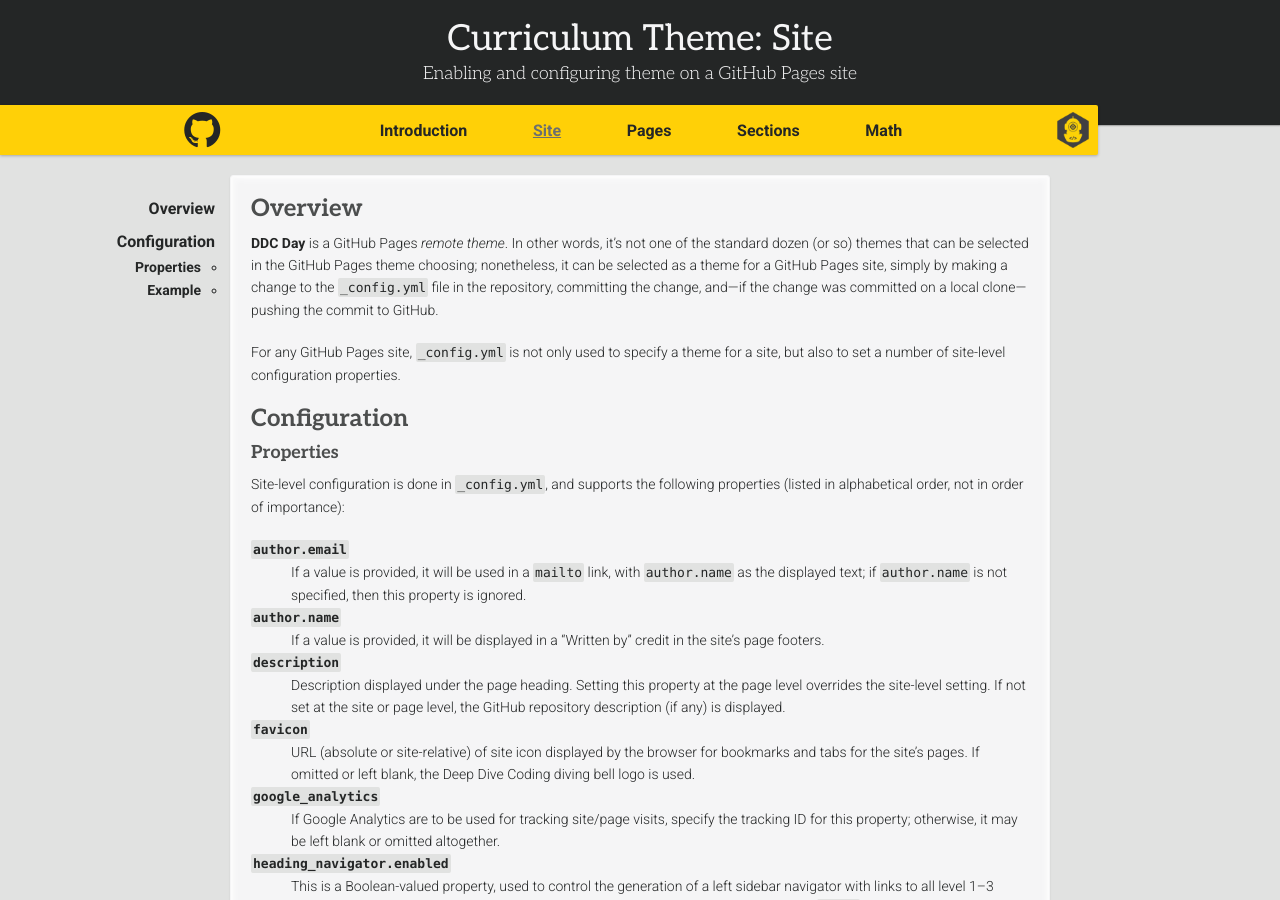
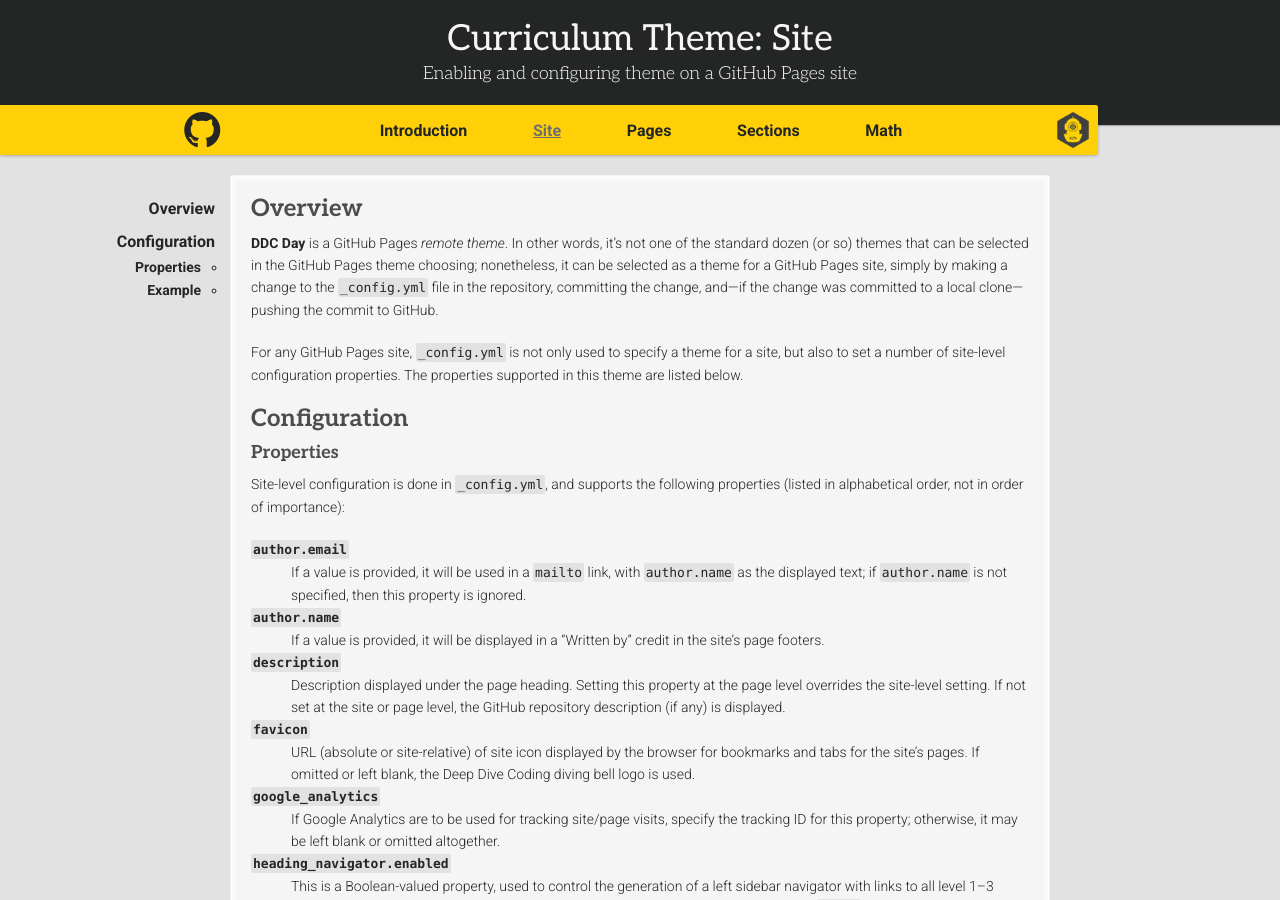
Before and after one commit to ddc-java/ddc-day, a Jekyll site: the page built from configuration.md, in a window 1280 px wide and 900 px high. Built offline with Jekyll 4.4.1, drawn with Linux system fonts in a browser that asks for light colours; nearby versions of some CDN libraries; some web fonts are replaced; our own code applies the rules of GitHub Pages for plain Markdown files.

Commit message:
Add guidelines

```diff
--- a/configuration.md
+++ b/configuration.md
@@ -7,9 +7,9 @@ description: "Enabling and configuring theme on a GitHub Pages site"
 
 ## Overview
 
-**DDC Day** is a GitHub Pages _remote theme_. In other words, it's not one of the standard dozen (or so) themes that can be selected in the GitHub Pages theme choosing; nonetheless, it can be selected as a theme for a GitHub Pages site, simply by making a change to the `_config.yml` file in the repository, committing the change, and---if the change was committed on a local clone---pushing the commit to GitHub.
+**DDC Day** is a GitHub Pages _remote theme_. In other words, it's not one of the standard dozen (or so) themes that can be selected in the GitHub Pages theme choosing; nonetheless, it can be selected as a theme for a GitHub Pages site, simply by making a change to the `_config.yml` file in the repository, committing the change, and---if the change was committed to a local clone---pushing the commit to GitHub.
 
-For any GitHub Pages site, `_config.yml` is not only used to specify a theme for a site, but also to set a number of site-level configuration properties.
+For any GitHub Pages site, `_config.yml` is not only used to specify a theme for a site, but also to set a number of site-level configuration properties. The properties supported in this theme are listed below.
 
 ## Configuration
 
```
Also changed, not shown: sections.md (+2 -0 lines).
